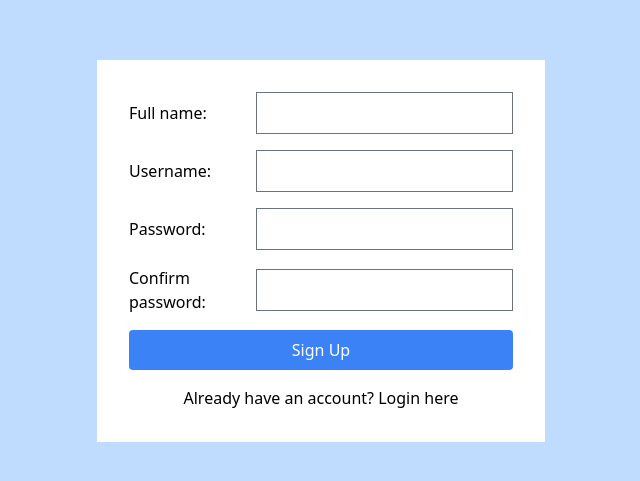
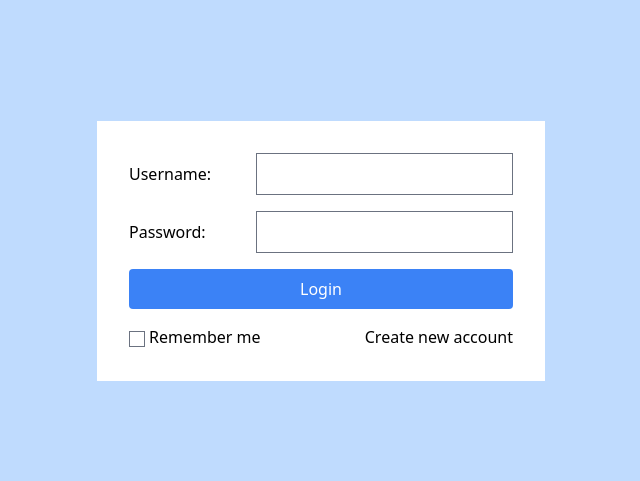
Before and after one commit to minhlong149/auth-blog-client, a React (Vite) app: page / in a window 1280 px wide. Shown: the part 149-630 px from the top of the page, without its empty margins (319-959 px from the left). Built offline with nearby package versions, Linux system fonts and the light colour scheme.

Commit message:
Add Homepage & Logout function

```diff
--- a/src/App.jsx
+++ b/src/App.jsx
@@ -1,28 +1,24 @@
 import React, { useState } from "react";
 
 function App() {
-  const [hasAccount, setHasAccount] = useState(false);
-  const updateFormState = () => {
-    const newLocal = !hasAccount;
-    setHasAccount(newLocal);
+  const [user, setUser] = useState(false);
+  const updateUser = () => {
+    setUser(!user);
   };
-
   return (
-    <div className="grid h-screen place-items-center bg-blue-200">
-      <div className="bg-white p-8">
-        {hasAccount ? (
-          <Login switchForm={updateFormState} />
-        ) : (
-          <Signup switchForm={updateFormState} />
-        )}
-      </div>
-    </div>
+    <>
+      {user ? (
+        <Homepage updateUser={updateUser} />
+      ) : (
+        <Login updateUser={updateUser} />
+      )}
+    </>
   );
 }
 
 export default App;
 
-function Login({ switchForm }) {
+function SignIn({ switchForm, updateUser }) {
   const handleLogin = (event) => {
     event.preventDefault();
     const {
@@ -30,7 +26,8 @@ function Login({ switchForm }) {
       password: { value: password },
       saveInfo: { checked: saveInfo },
     } = event.target;
-    console.log({ username, password, saveInfo });
+    console.log("Login detail: ", { username, password, saveInfo });
+    updateUser();
   };
   return (
     <form className="flex w-96 flex-col gap-4" onSubmit={handleLogin}>
@@ -69,7 +66,7 @@ function Login({ switchForm }) {
   );
 }
 
-function Signup({ switchForm }) {
+function Register({ switchForm, updateUser }) {
   const [password, setPassword] = useState("");
   const handleSignup = (event) => {
     event.preventDefault();
@@ -79,7 +76,13 @@ function Signup({ switchForm }) {
       password: { value: password },
       confirmPassword: { value: confirmPassword },
     } = event.target;
-    console.log({ fullName, username, password, confirmPassword });
+    console.log("Login detail: ", {
+      fullName,
+      username,
+      password,
+      confirmPassword,
+    });
+    updateUser();
   };
   return (
     <form className="flex w-96 flex-col gap-4" onSubmit={handleSignup}>
@@ -131,3 +134,31 @@ function Signup({ switchForm }) {
     </form>
   );
 }
+
+function Login({ updateUser }) {
+  const [hasAccount, setHasAccount] = useState(true);
+  const updateFormState = () => {
+    const newLocal = !hasAccount;
+    setHasAccount(newLocal);
+  };
+  return (
+    <div className="grid h-screen place-items-center bg-blue-200">
+      <div className="bg-white p-8">
+        {hasAccount ? (
+          <SignIn switchForm={updateFormState} updateUser={updateUser} />
+        ) : (
+          <Register switchForm={updateFormState} updateUser={updateUser} />
+        )}
+      </div>
+    </div>
+  );
+}
+
+function Homepage({ updateUser }) {
+  return (
+    <div>
+      <h1>Logged in</h1>
+      <button onClick={updateUser}>Logout</button>
+    </div>
+  );
+}
```
